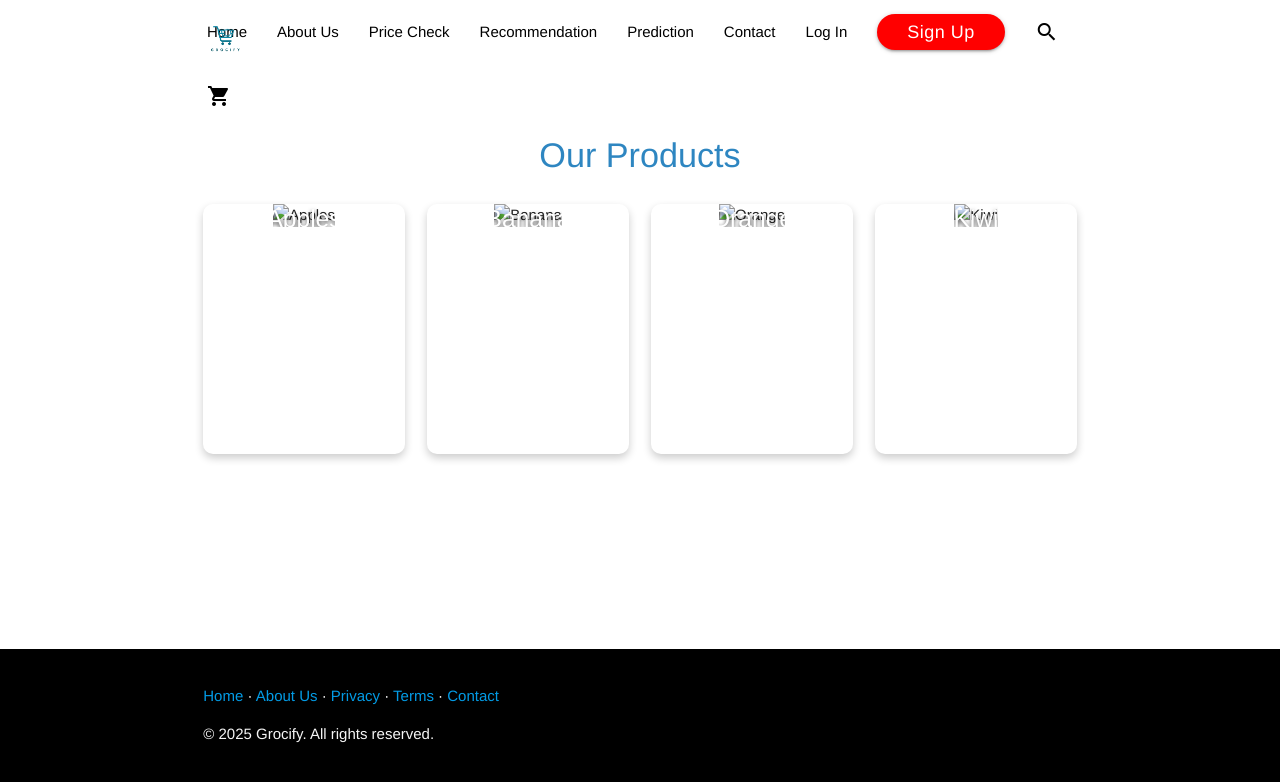
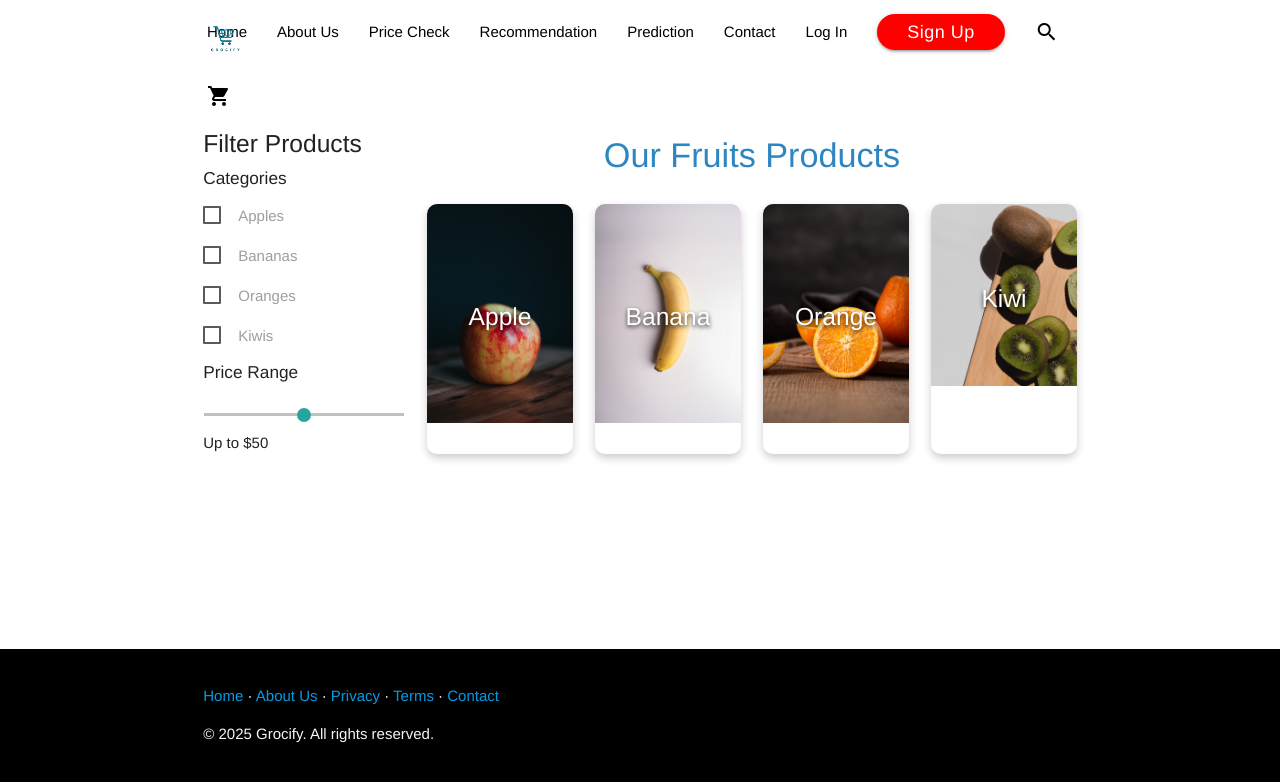
Before and after one commit to Nish245/Grocify, a website: page grocify/frontend/views/fruits.html in a window 1280 px wide. Drawn offline with nearby package versions, Linux system fonts and the light colour scheme; files that its build step writes are made by us from their sources; files whose address does not match are found by name.

Commit message:
adding filter function

```diff
--- a/grocify/frontend/views/fruits.html
+++ b/grocify/frontend/views/fruits.html
@@ -64,99 +64,61 @@
     <li><a href="#search-modal" class="modal-trigger black-text">Search</a></li>
   </ul>
 
+  <div class="hero-section">
+    <!-- Add a container for the layout -->
+    <div class="container row">
+      <!-- Filter Sidebar -->
+      <div class="col s12 m3">
+        <div id="filter-sidebar">
+          <h5>Filter Products</h5>
 
-  <!-- Products Section -->
-   <div class="hero-section">
-        <div class="container" id="products">
-            <h4 class="center text-gradient">Our Products</h4>
-            <div class="row">
-            <!-- Fruits 1 -->
-            <div class="col s12 m6 l3">
-              <div class="fruits-card">
-                <!-- Card Image with Overlay -->
-                <div class="fruits-card-image">
-                  <img src="assets/apple.jpg" alt="Apples">
-                  <!-- Always Centered Title -->
-                  <div class="fruits-card-title-overlay">
-                    <h5>Apples</h5>
-                  </div>
-                  <!-- Hover Overlay Content -->
-                  <div class="fruits-card-overlay">
-                    <h5 class="left-align">Apples</h5>
-                    <p>Fresh and delicious apple</p>
-                    <div class="center">
-                      <a href="#" class="btn" onclick="addToCart('Apple')">Add to Cart</a>
-                    </div>
-                  </div>
-                </div>
-              </div>
-            </div>
-            <!-- Fruits 2 -->
-            <div class="col s12 m6 l3">
-              <div class="fruits-card">
-                <!-- Card Image with Overlay -->
-                <div class="fruits-card-image">
-                  <img src="assets/banana.jpg" alt="Banana">
-                  <!-- Always Centered Title -->
-                  <div class="fruits-card-title-overlay">
-                    <h5>Banana</h5>
-                  </div>
-                  <!-- Hover Overlay Content -->
-                  <div class="fruits-card-overlay">
-                    <h5 class="left-align">Banana</h5>
-                    <p>Fresh Bananas</p>
-                    <div class="center">
-                      <a href="#" class="btn" onclick="addToCart('Banana')">Add to Cart</a>
-                    </div>
-                  </div>
-                </div>
-              </div>
-            </div>
-            <!-- Fruits 3 -->
-            <div class="col s12 m6 l3">
-              <div class="fruits-card">
-                <!-- Card Image with Overlay -->
-                <div class="fruits-card-image">
-                  <img src="assets/orange.jpg" alt="Orange">
-                  <!-- Always Centered Title -->
-                  <div class="fruits-card-title-overlay">
-                    <h5>Orange</h5>
-                  </div>
-                  <!-- Hover Overlay Content -->
-                  <div class="fruits-card-overlay">
-                    <h5 class="left-align">Orange</h5>
-                    <p>Fresh oranges for your juice</p>
-                    <div class="center">
-                      <a href="#" class="btn" onclick="addToCart('Orange')">Add to Cart</a>
-                    </div>
-                  </div>
-                </div>
-              </div>
-            </div>
-            <!-- Fruits 4 -->
-            <div class="col s12 m6 l3">
-              <div class="fruits-card">
-                <!-- Card Image with Overlay -->
-                <div class="fruits-card-image">
-                  <img src="assets/kiwi.jpg" alt="Kiwi">
-                  <!-- Always Centered Title -->
-                  <div class="fruits-card-title-overlay">
-                    <h5>Kiwi</h5>
-                  </div>
-                  <!-- Hover Overlay Content -->
-                  <div class="fruits-card-overlay">
-                    <h5 class="left-align">Kiwi</h5>
-                    <p>Fresh Kiwie</p>
-                    <div class="center">
-                      <a href="#" class="btn" onclick="addToCart('Kiwi')">Add to Cart</a>
-                    </div>
-                  </div>
-                </div>
-              </div>
-            </div>
+          <!-- Filter by Category -->
+          <h6>Categories</h6>
+          <p>
+            <label>
+              <input type="checkbox" class="category-filter" value="Apple" />
+              <span>Apples</span>
+            </label>
+          </p>
+          <p>
+            <label>
+              <input type="checkbox" class="category-filter" value="Banana" />
+              <span>Bananas</span>
+            </label>
+          </p>
+          <p>
+            <label>
+              <input type="checkbox" class="category-filter" value="Orange" />
+              <span>Oranges</span>
+            </label>
+          </p>
+          <p>
+            <label>
+              <input type="checkbox" class="category-filter" value="Kiwi" />
+              <span>Kiwis</span>
+            </label>
+          </p>
+
+          <!-- Filter by Price -->
+          <h6>Price Range</h6>
+          <div class="input-field">
+            <input type="range" id="price-filter" min="0" max="50" step="5" />
+            <span id="price-display">Up to $50</span>
           </div>
         </div>
+      </div>
+
+      <!-- Products Section -->
+      <div class="col s12 m9">
+        <div id="products">
+          <h4 class="center text-gradient">Our Fruits Products</h4>
+          <div class="row" id="product-list">
+            <!-- Existing Product Cards (Unchanged) -->
+          </div>
+        </div>
+      </div>
     </div>
+  </div>
 
   <!-- Footer -->
   <footer class="page-footer black">
@@ -221,5 +183,81 @@
     }
   </script>
 
+  <!-- JavaScript -->
+<script>
+  document.addEventListener('DOMContentLoaded', () => {
+    const categoryFilters = document.querySelectorAll('.category-filter');
+    const priceFilter = document.getElementById('price-filter');
+    const priceDisplay = document.getElementById('price-display');
+    const productList = document.getElementById('product-list');
+
+    // Update price display dynamically
+    priceFilter.addEventListener('input', () => {
+      priceDisplay.textContent = `Up to $${priceFilter.value}`;
+      filterProducts();
+    });
+
+    // Filter products when a checkbox is clicked
+    categoryFilters.forEach((checkbox) => {
+      checkbox.addEventListener('change', filterProducts);
+    });
+
+    function filterProducts() {
+      const selectedCategories = Array.from(categoryFilters)
+        .filter((checkbox) => checkbox.checked)
+        .map((checkbox) => checkbox.value);
+      const maxPrice = parseInt(priceFilter.value, 10);
+
+      // Filter logic (mock data used as example)
+      const allProducts = [
+        { name: 'Apple', price: 10, category: 'Apple',  description: 'Fresh Apples from Washington'},
+        { name: 'Banana', price: 5, category: 'Banana', description: 'Fresh Bananas from Ecuador'},
+        { name: 'Orange', price: 8, category: 'Orange', description: 'Fresh Oranges from Florida'},
+        { name: 'Kiwi', price: 15, category: 'Kiwi', description: 'Fresh Kiwi from New Zealand'},
+      ];
+
+      const filteredProducts = allProducts.filter((product) => {
+        const matchesCategory =
+          selectedCategories.length === 0 ||
+          selectedCategories.includes(product.category);
+        const matchesPrice = product.price <= maxPrice;
+        return matchesCategory && matchesPrice;
+      });
+
+      // Update UI
+      renderProducts(filteredProducts);
+    }
+
+    function renderProducts(products) {
+      productList.innerHTML = products
+        .map(
+          (product) => `
+        <div class="col s12 m6 l3">
+          <div class="fruits-card">
+            <div class="fruits-card-image">
+              <img src="assets/${product.name.toLowerCase()}.jpg" alt="${product.name}">
+              <div class="fruits-card-title-overlay">
+                <h5>${product.name}</h5>
+              </div>
+              <div class="fruits-card-overlay">
+                <h5 class="left-align">${product.name}</h5>
+                <p>${product.description}</p>
+                <p>Price: $${product.price}</p>
+                <div class="center">
+                  <a href="#" class="btn" onclick="addToCart('${product.name}')">Add to Cart</a>
+                </div>
+              </div>
+            </div>
+          </div>
+        </div>`
+        )
+        .join('');
+    }
+
+    // Initial render
+    filterProducts();
+  });
+  </script>
+
 </body>
 </html>
```
